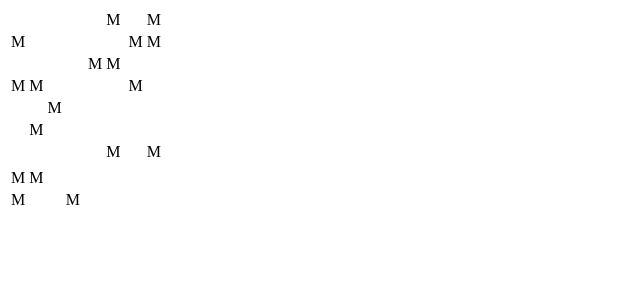
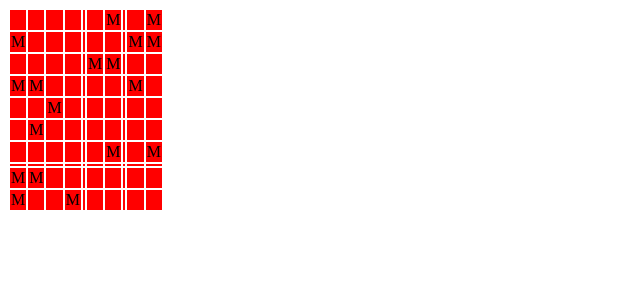
Before and after one commit to ClippyCat/lamegames, a Flask app: page / in a window 1280 px wide. Shown: the top 300 px of the page, without its empty margins (0-640 px from the left). Run offline with Flask 3, Linux system fonts and the light colour scheme.

Commit message:
Add background colour .

```diff
--- a/templates/index.html
+++ b/templates/index.html
@@ -11,7 +11,7 @@
 		{% for row in board %}
 			<tr>
 				{% for cell in row %}
-					<td class="cell">{{ cell }}</td>
+					<td class="cell" style="background-color:#FF0000">{{ cell }}</td>
 				{% endfor %}
 			</tr>
 		{% endfor %}
```
